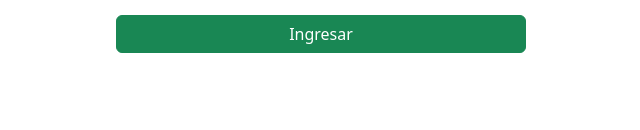
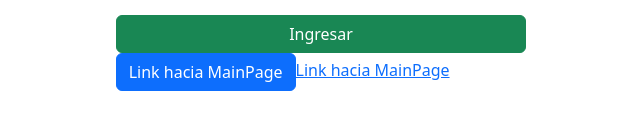
Before and after one commit to ulima-pw/2025-2.655-LoginApp, a React (Vite) app: page / in a window 1280 px wide. Shown: the part 318-448 px from the top of the page, without its empty margins (319-959 px from the left). Built offline with nearby package versions, Linux system fonts and the light colour scheme.

Commit message:
Terminando login app

```diff
--- a/package.json
+++ b/package.json
@@ -12,7 +12,8 @@
   "dependencies": {
     "bootstrap": "^5.3.8",
     "react": "^19.1.1",
-    "react-dom": "^19.1.1"
+    "react-dom": "^19.1.1",
+    "react-router-dom": "^7.9.3"
   },
   "devDependencies": {
     "@eslint/js": "^9.33.0",
--- a/src/LoginPage.tsx
+++ b/src/LoginPage.tsx
@@ -1,15 +1,19 @@
 import { useState } from "react"
 import SeccionCentral from "./SeccionCentral"
+import { useNavigate } from "react-router-dom"
 
 
 
 const LoginPage = () => {
     const [huboErrorLogin, setHuboErrorLogin] = useState<boolean | undefined>(undefined)
 
+    const navigate = useNavigate()
+
     const login = (username : string, password : string) => {
         if (username == "PW" && password == "billy") {
             // Login correcto
             setHuboErrorLogin(false)
+            navigate("/main")
         }else {
             // Login incorrecto
             setHuboErrorLogin(true)
--- a/src/SeccionCentral.tsx
+++ b/src/SeccionCentral.tsx
@@ -2,6 +2,7 @@ import FormularioLogin from "./FormularioLogin"
 import Titulo from "./Titulo"
 
 import "./SeccionCentral.css"
+import { Link, NavLink } from "react-router-dom"
 
 const SeccionCentral = (props : SeccionCentralProps) => {
     return <div>
@@ -33,6 +34,8 @@ const SeccionCentral = (props : SeccionCentralProps) => {
                     Login exitoso
                 </div>) : ""*/
         }
+        <Link className="btn btn-primary" to={ "/main" } >Link hacia MainPage</Link>
+        <NavLink to={ "/main" } >Link hacia MainPage</NavLink>
 
 
     </div>
--- a/src/main.tsx
+++ b/src/main.tsx
@@ -4,10 +4,16 @@ import LoginPage from './LoginPage'
 
 import "../node_modules/bootstrap/dist/css/bootstrap.min.css"
 import MainPage from './MainPage'
+import { BrowserRouter, Route, Routes } from 'react-router-dom'
 
 //dffds
 createRoot(document.getElementById('root')!).render(
   <StrictMode>
-    <LoginPage />
+    <BrowserRouter>
+      <Routes>
+        <Route path='/' element={ <LoginPage/> }/>
+        <Route path='/main' element={ <MainPage/> }/>
+      </Routes>
+    </BrowserRouter>
   </StrictMode>,
 )
```
Also changed, not shown: 1 other file (tests, documents, lock files or other folders).
